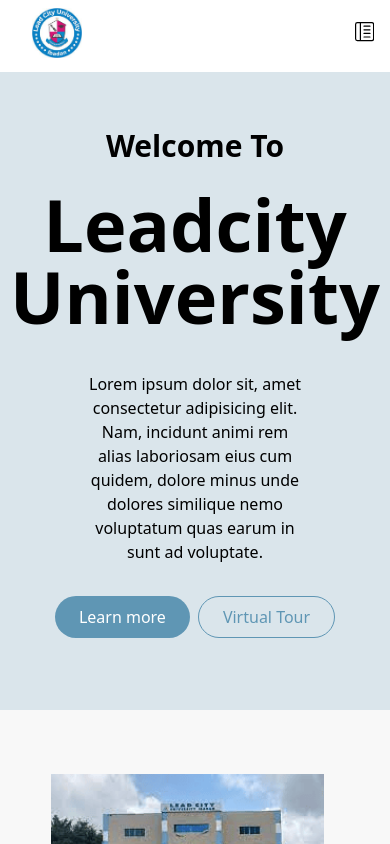
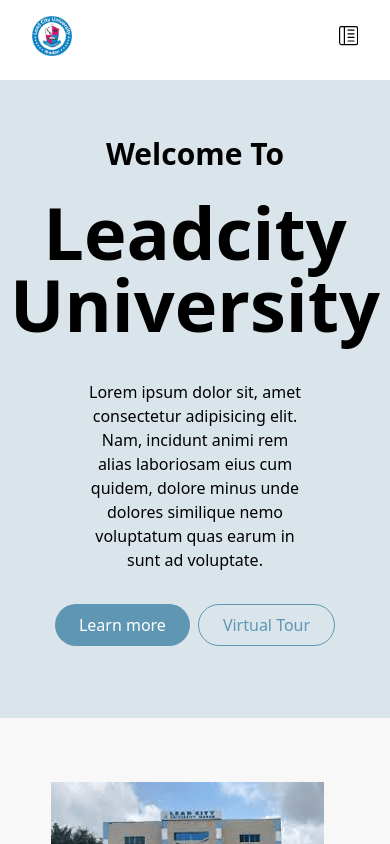
Before and after one commit to Davidthecode/schoolLandingPage, a Next.js app: page / in a window 390 px wide. Shown: the top 844 px of the page. Built offline with nearby package versions, Linux system fonts and the light colour scheme.

Commit message:
made changes

```diff
--- a/src/app/components/navbar.tsx
+++ b/src/app/components/navbar.tsx
@@ -7,7 +7,7 @@
     return (
         <nav className="flex items-center smallScreen:px-8 extrasmallTablet:px-2 xl:bg-gray-100 xl:px-40 md:px-10 largeTablet:px-20 py-4 smallScreen:mb-2">
             <div className="bg-gray-100">
-                <Image src={Leadcity} alt="image" width={50} height={50} className="smallScreen:absolute smallScreen:top-2" />
+                <Image src={Leadcity} alt="image" width={40} height={40} className="" />
             </div>
             <div className="mx-20 smallScreen:hidden">
                 <ul className="flex xl:space-x-12 extrasmallTablet:space-x-2 largeTablet:space-x-8 md:space-x-4 text-xs font-semibold">
@@ -37,7 +37,7 @@
                     />
                 </div>
             </div>
-            <div className="ml-auto sm:visible largeTablet:invisible xl:invisible smallScreen:absolute smallScreen:right-4">
+            <div className="ml-auto sm:visible largeTablet:invisible xl:invisible">
                 <BsReverseLayoutTextSidebarReverse size="1.2rem"/>
             </div>
         </nav>
```
